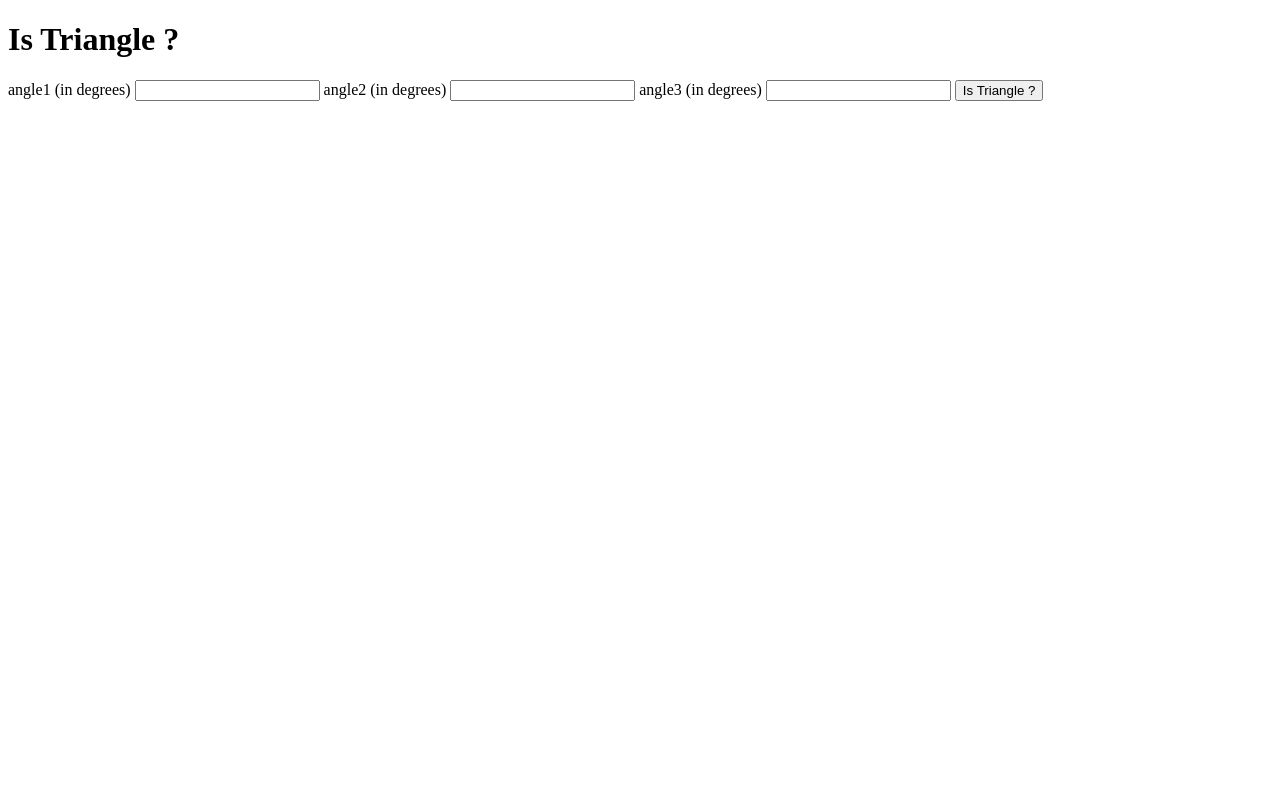
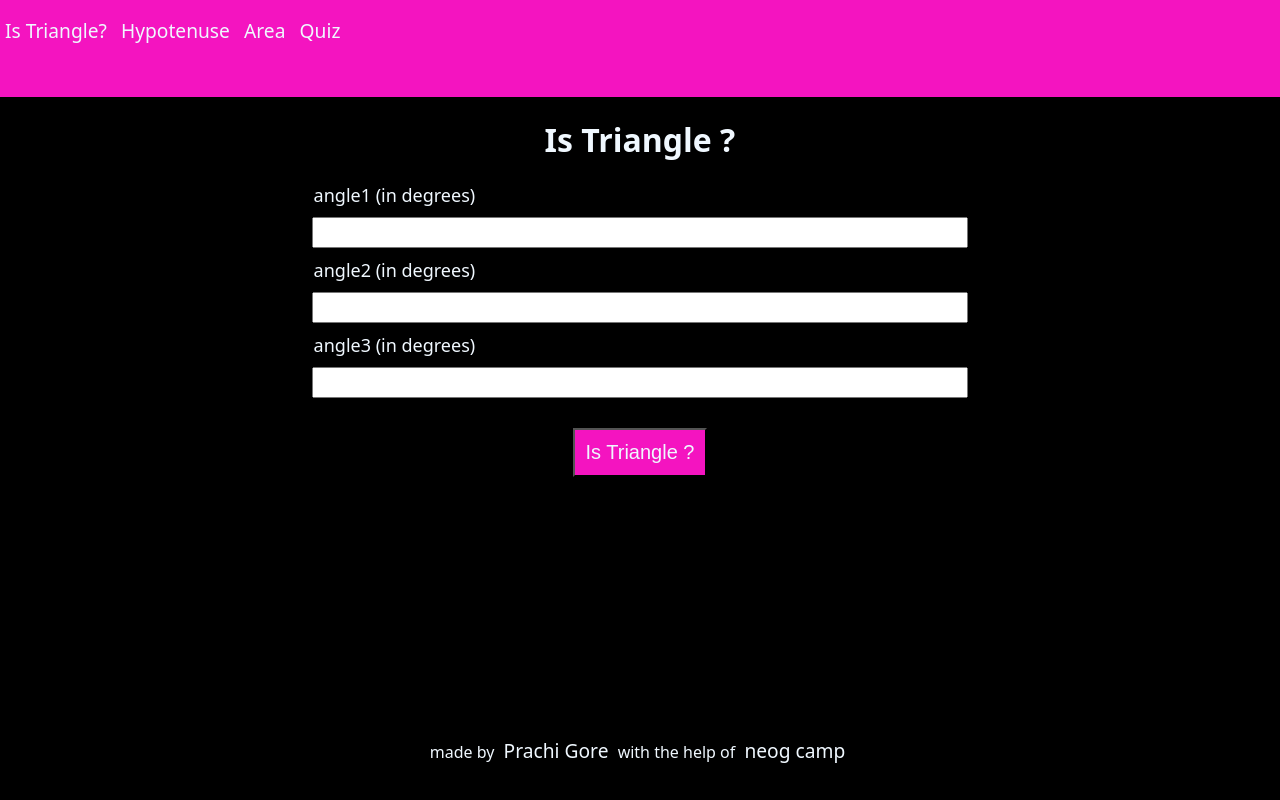
Before and after one commit to Prachi-Gore/Fun_With_Triangles, a plain HTML site: page index.html in a window 1280 px wide. Drawn offline with Linux system fonts and the light colour scheme.

Commit message:
Update index.html

```diff
--- a/index.html
+++ b/index.html
@@ -4,21 +4,35 @@
     <meta charset="UTF-8">
     <meta http-equiv="X-UA-Compatible" content="IE=edge">
     <meta name="viewport" content="width=device-width, initial-scale=1.0">
-    <title>Fun With Triangles</title>
+    <title>😎 Fun With Triangle</title>
+    <link rel="stylesheet" href="app.css"/>
 </head>
 <body>
+    <nav>
+        <a href="index.html">Is Triangle?</a>
+        <a href="hypotenuse.html">Hypotenuse</a>
+        <a href="area.html">Area</a>
+        <a href="quiz.html">Quiz</a>
+    </nav>
+    <div class="container">
+
     <h1>Is Triangle ?</h1>
 
     <label for="angle1">angle1 (in degrees)</label>
-    <input type="number" id="angle1">
+    <input type="number" id="angle1" class="angle">
 
     <label for="angle2">angle2 (in degrees)</label>
-    <input type="number"id="angle2">
+    <input type="number"id="angle2"class="angle">
 
     <label for="angle3">angle3 (in degrees)</label>
-    <input type="number"id="angle3">
+    <input type="number"id="angle3"class="angle">
 
     <button class="is-triangle">Is Triangle ?</button>
-
+    <p class="output"></p>
+    </div>
+    <footer class="contact">
+        made by <a href="https://www.linkedin.com/in/prachi-gore-4772a11a5">Prachi Gore</a> with the help of <a href="https://neog.camp/guide/lessoneight">neog camp</a>
+    </footer>
+    <script src="/javascript/isTriangle.js"></script>
 </body>
 </html>
```
